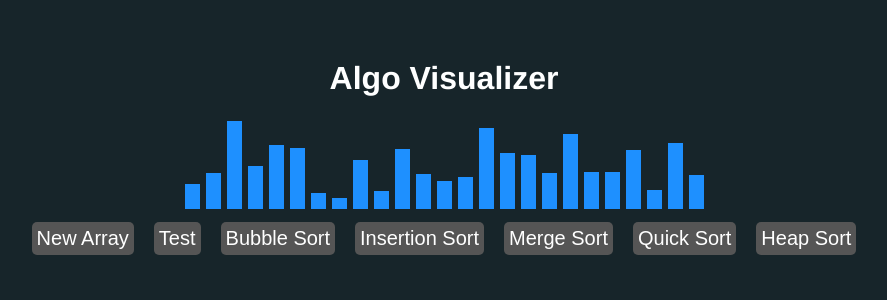
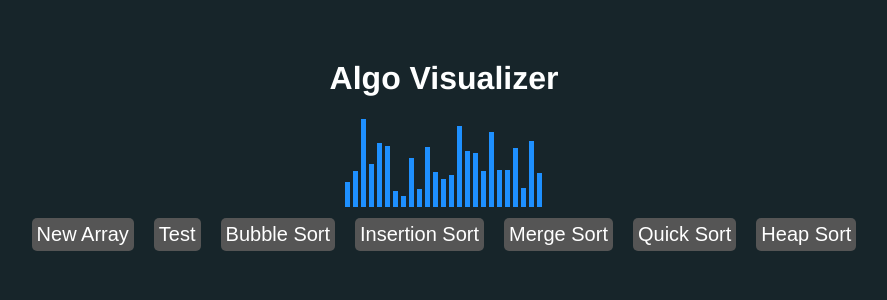
Before and after one commit to jameseaster/algo-visualization, a Vue app: page / in a window 1280 px wide. Shown: the top 300 px of the page, without its empty margins (196-1083 px from the left). Built offline with nearby package versions, Linux system fonts and the light colour scheme.

Commit message:
(update) change data array to be thinner with more numbers

```diff
--- a/src/components/Data.vue
+++ b/src/components/Data.vue
@@ -1,6 +1,10 @@
 <template>
   <div class="data">
-    <div v-for="(num, index) in numbers" v-bind:key="index">
+    <div
+      class="value-container"
+      v-for="(num, index) in numbers"
+      v-bind:key="index"
+    >
       <div
         class="numbers"
         :style="{ height: num.value + 'px', 'background-color': num.color }"
@@ -25,16 +29,13 @@ export default {
   justify-content: center;
   align-items: flex-end;
 }
+.value-container {
+  width: 8px;
+}
 .numbers {
   color: white;
   background-color: dodgerblue;
-  width: 15px;
-  margin: 3px;
-}
-.comparing {
-  background-color: #42b983;
-}
-.sortedPosition {
-  background-color: #a768c4;
+  width: 5px;
+  margin: 1px;
 }
 </style>
```
